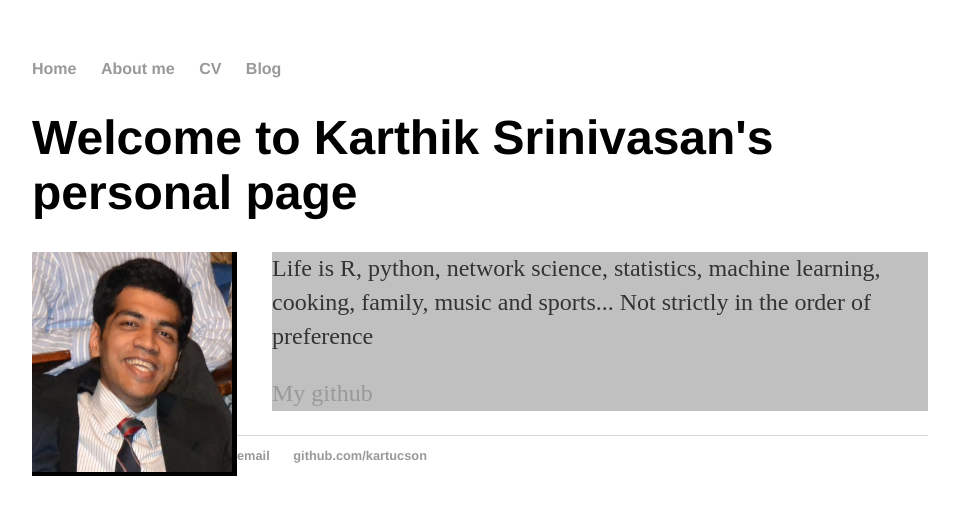
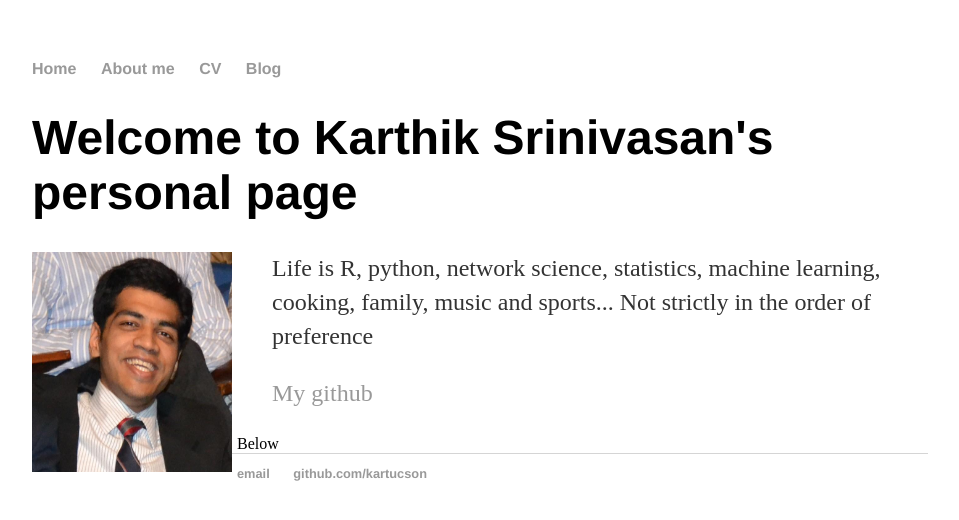
Before and after one commit to kartucson/kartucson.github.io, a Jekyll site: the page built from index.html, in a window 1280 px wide. Shown: the top 520 px of the page, without its empty margins (160-1119 px from the left). Built offline with Jekyll 4.4.1, drawn with Linux system fonts in a browser that asks for light colours.

Commit message:
Update index.html

```diff
--- a/index.html
+++ b/index.html
@@ -4,13 +4,13 @@ title: Welcome to Karthik Srinivasan's personal page
 ---
   <h1>{{ page.title }}</h1>
 <body>
- <div style="width: 205px; float: left; background-color: black;">
+ <div style="width: 205px; float: left; ">
  <img src="/images/Karthik_srinivasan_DP.jpg" alt="Display Pic" style="width:200px;height:220px;">
   </div>
-  <div style="margin-left: 240px; background-color: Silver;">
+  <div style="margin-left: 240px; ">
   <p> Life is R, python, network science, statistics, machine learning, cooking, family, music and sports... Not strictly in the order of preference </p>
   <p class="view"><a href="https://github.com/kartucson">My github</a></p>
   </div>
-
+  <div style=clear: both;">Below</div>
   </body>
 </html>
```
